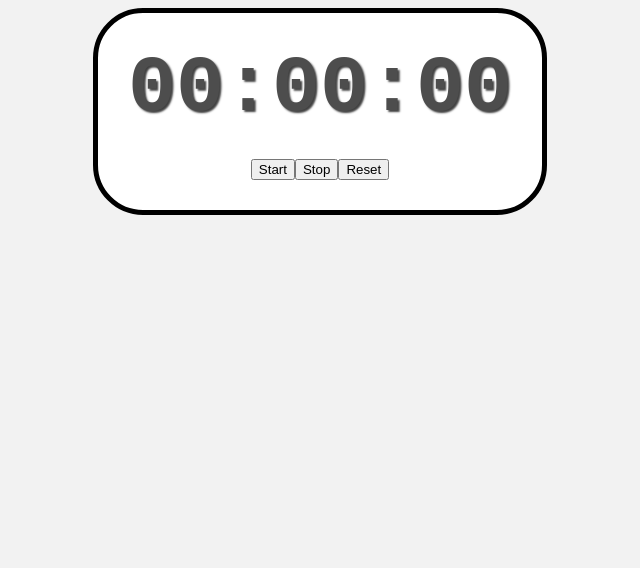
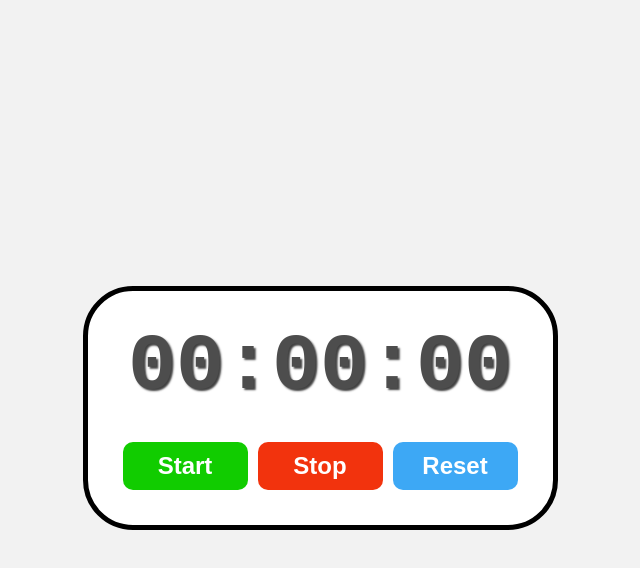
Before and after one commit to rakibulapon46/React-JS, a React (Vite) app in the folder 11/my-react-app/: page / in a window 1280 px wide. Shown: the top 568 px of the page, without its empty margins (320-960 px from the left). Built offline with nearby package versions, Linux system fonts and the light colour scheme.

Commit message:
wrok on css

```diff
--- a/11/my-react-app/src/index.css
+++ b/11/my-react-app/src/index.css
@@ -196,6 +196,8 @@ body{
   flex-direction: column;
   align-items: center;
   background-color: hsl(0, 0%, 95%);
+  min-height: 100vh;
+  justify-content: center;
 }
 
 .stopwatch{
@@ -216,3 +218,37 @@ body{
   text-shadow: 2px 2px 2px hsla(0, 0%, 0%, 0.75);
   margin-bottom: 25px;
 }
+
+.controls button{
+  font-size: 1.5rem;
+  font-weight: bold;
+  padding: 10px 20px;
+  margin: 5px;
+  min-width: 125px;
+  border: none;
+  border-radius: 10px;
+  cursor: pointer;
+  color: white;
+  transition: background-color 0.5s ease;
+}
+
+.start-button{
+  background-color: hsl(115, 100%, 40%);
+}
+.start-button:hover{
+  background-color: hsl(115, 100%, 35%);
+}
+
+.stop-button{
+  background-color: hsl(10, 90%, 50%);
+}
+.stop-button:hover{
+  background-color: hsl(10, 90%, 45%);
+}
+
+.reset-button{
+  background-color: hsl(205, 90%, 60%);
+}
+.reset-button:hover{
+  background-color: hsl(205, 90%, 55%);
+}
```
